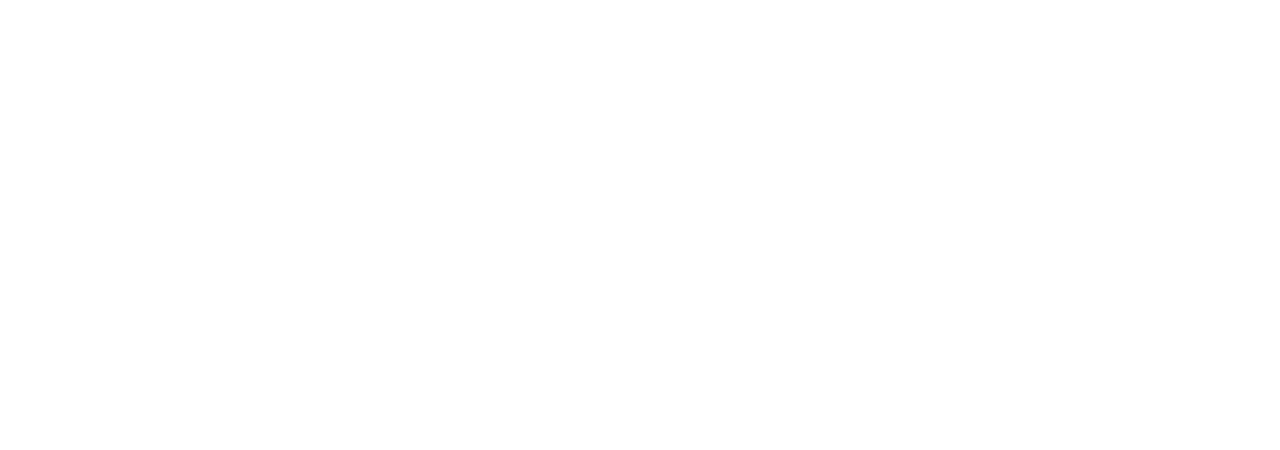
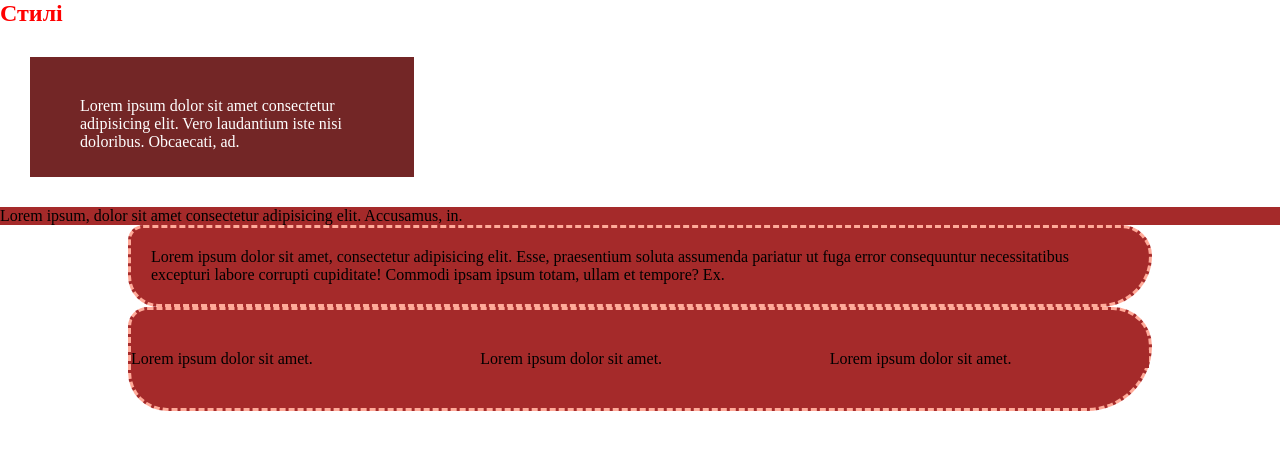
Before and after one commit to stepanenko08/hillel, a plain HTML site: page index.html in a window 1280 px wide. Drawn offline with Linux system fonts and the light colour scheme.

Commit message:
Added lesson4

```diff
--- /dev/null
+++ b/css/style.css
@@ -0,0 +1,37 @@
+* {
+    padding: 0;
+    margin: 0;
+    box-sizing: border-box;
+}
+
+div.color {
+    width: 30vw;
+    height: 15vh;
+    color: #fa9; /* RGB #ffaa99  */
+    color: rgb(255, 0, 29);
+    color: white;
+    background-color: rgba(255, 0, 200, 0.3);
+    background-color: hsl(0, 50%, 30%);
+    padding: 40px;
+    margin: 30px;
+    padding-left: 50px;
+}
+
+.demo {
+
+}
+
+.container {
+    width: 80%;
+    margin: auto;
+    padding: 20px;
+    border: 3px #fa9 dashed;
+    border-radius: 30px 60px 100px;
+}
+
+.wrapper {
+    display: grid;
+    grid-template-columns: 1fr 1fr 1fr;
+    gap: 30px;
+    padding: 40px 0;
+}
--- a/index.html
+++ b/index.html
@@ -3,9 +3,46 @@
 <head>
     <meta charset="UTF-8">
     <meta name="viewport" content="width=device-width, initial-scale=1.0">
-    <title>Main</title>
+    <link rel="stylesheet" href="css/style.css">
+    <title>Lesson 4</title>
 </head>
+<style>
+    div {
+        background-color: brown;
+    }
+</style>
 <body>
+    <h2 style="color: red;">Стилі</h2>
+    <div class="color">
+        <p>Lorem ipsum dolor sit amet consectetur adipisicing elit. Vero laudantium iste nisi doloribus. Obcaecati, ad.</p>
+    </div>
 
+    <div class="demo">
+        <p>Lorem ipsum, dolor sit amet consectetur adipisicing elit. Accusamus, in.</p>
+    </div>
+
+    <div class="container">
+        <p>Lorem ipsum dolor sit amet, consectetur adipisicing elit. Esse, praesentium soluta assumenda pariatur ut fuga error consequuntur necessitatibus excepturi labore corrupti cupiditate! Commodi ipsam ipsum totam, ullam et tempore? Ex.</p>
+    </div>
+
+    <div class="container wrapper">
+        <div>
+            <p>Lorem ipsum dolor sit amet.</p>
+        </div>
+        <div>
+            <p>Lorem ipsum dolor sit amet.</p>
+        </div>
+        <div>
+            <p>Lorem ipsum dolor sit amet.</p>
+        </div>
+    </div>
+
+
+    <!-- <div style="
+        width: 100px;
+        height: 100px;
+        border: 5px black solid;
+        background: aquamarine;">
+    </div> -->
 </body>
 </html>
```
Also changed, not shown: fonts/Roboto-Bold.ttf (added), fonts/Roboto-Regular.ttf (added).
